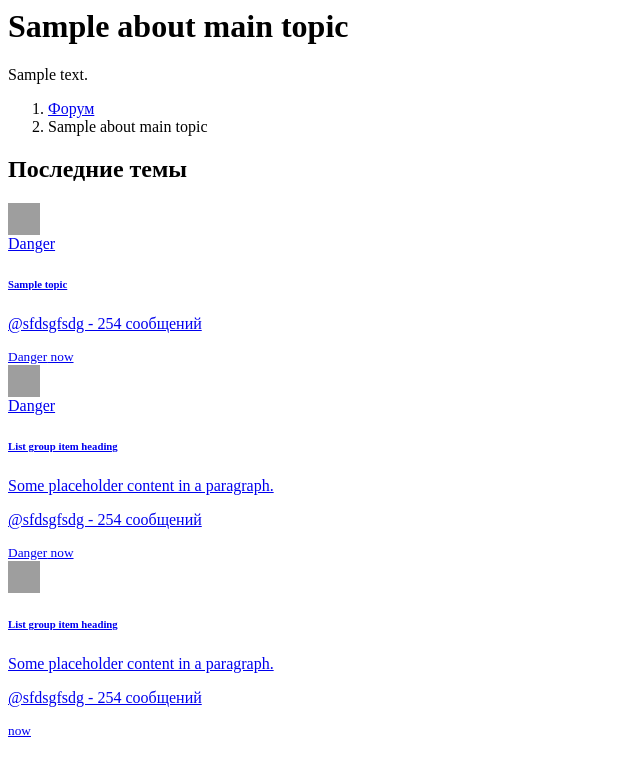
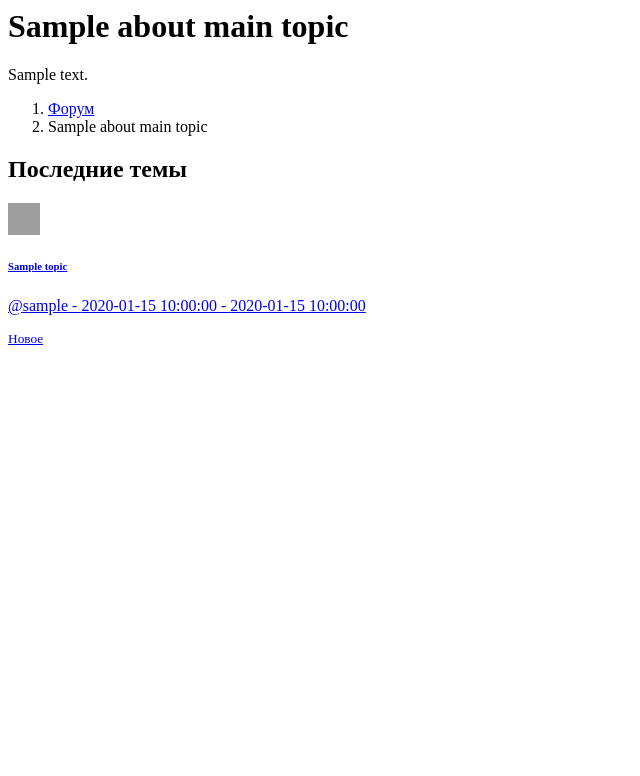
Before and after one commit to AndreyErr/php-uni-forum, a PHP site: template web/dynamic/modules/forum/views/topicsList.php in a window 1280 px wide. Shown: the top 776 px of the page, without its empty margins (0-640 px from the left). Run offline with PHP 8.4, Linux system fonts and the light colour scheme; the template is opened without the code that fills it: most values are stand-ins (such as "Sample title", 1, 10 or a date in 2020); data that the repository does not hold is empty; grey boxes are pictures that could not be loaded.

Commit message:
Added output of the list of topics

```diff
--- a/web/dynamic/modules/forum/forumC.php
+++ b/web/dynamic/modules/forum/forumC.php
@@ -36,12 +36,14 @@ class forumC extends controller{
         $this->view->rander('forum/views/mainTopList', $data);
     }
 
-    // Страница списка тем под главнной темой
+    // Страница списка топиков под главнной темой
     private function topicsListForming(){
         $allAboutTopic = $this->model->selectAllAboutMainTopic($this->path[1]);
         if($allAboutTopic != -1){
             $allTopics = $this->model->selectAllTopics($this->path[1]);
+            $date = date("Y-m-d");
             $data = array(
+                "nowDate" => $date,
                 "aboutMainTopic" => $allAboutTopic,
                 "allTopics" => $allTopics,
                 "jsUpSrc" => array("https://cdnjs.cloudflare.com/ajax/libs/vue/2.4.2/vue.js", "https://cdnjs.cloudflare.com/ajax/libs/marked/0.3.6/marked.min.js", "https://cdnjs.cloudflare.com/ajax/libs/lodash.js/4.17.4/lodash.min.js"),
--- a/web/dynamic/modules/forum/views/topicsList.php
+++ b/web/dynamic/modules/forum/views/topicsList.php
@@ -1,4 +1,4 @@
-<?php $tupe = require($_SERVER['DOCUMENT_ROOT'].'/settings/topic_type.php');?>
+<?php $typeTopics = require($_SERVER['DOCUMENT_ROOT'].'/settings/topic_type.php');?>
 <main class="container">
   <div class="px-4 py-5 my-5 text-center">
     <h1 class="display-5 fw-bold"><?php echo $data["aboutMainTopic"]["name"]?></h1>
@@ -75,7 +75,7 @@
 
 
 
-        <button type="button" class="btn btn-success btn-sm px-4 gap-3" data-bs-toggle="modal" data-bs-target="#ModalAddTopic">Создать педтему в "<?php echo $data["aboutMainTopic"]["name"]?>"</button>
+        <button type="button" class="btn btn-success btn-sm px-4 gap-3" data-bs-toggle="modal" data-bs-target="#ModalAddTopic">Создать топик в "<?php echo $data["aboutMainTopic"]["name"]?>"</button>
         <div class="modal fade" tabindex="-1" id="ModalAddTopic" aria-hidden="true">
         <div class="modal-dialog modal-fullscreen-sm-down">
             <div class="modal-content">
@@ -97,9 +97,9 @@
                     <div class="form-group">
                     <select class="form-select" aria-label="Default select example" name="type">
 
-                      <?php $c = 0; foreach ($tupe as $kay){$c++;}; $i = 1; while ($i <= $c):?>
+                      <?php $c = 0; foreach ($typeTopics as $kay){$c++;}; $i = 1; while ($i <= $c):?>
 
-                      <option value="<?php echo $i?>"><?php echo $tupe[$i]?></option>
+                      <option value="<?php echo $i?>"><?php echo $typeTopics[$i]?></option>
 
                       <?php $i++; endwhile;?>
 
@@ -173,44 +173,23 @@
   <?php else:?>
     <h2>Последние темы</h2>
   <?php foreach ($data['allTopics'] as $kay):?>
-    <a href="/f/<?php echo $data["aboutMainTopic"]["topicName"]?>/<?php echo $kay["id"]?>" class="list-group-item list-group-item-action d-flex gap-3 py-3" aria-current="true">
+    <a href="/f/<?php echo $data["aboutMainTopic"]["topicName"]?>/<?php echo $kay["topic_id"]?>" class="list-group-item list-group-item-action d-flex gap-3 py-3" aria-current="true">
       <img src="https://github.com/twbs.png" alt="twbs" width="32" height="32" class="rounded flex-shrink-0">
       <div class="d-flex gap-2 w-100 justify-content-between">
         <div>
-          <span class="badge rounded-pill text-bg-secondary">Danger</span>
-          <h6 class="mb-0"><?php echo $kay["name"]?></h6>
-          <p class="mb-0 opacity-75">@sfdsgfsdg - 254 сообщений</p>
+        <?php if($kay['type'] != 1):?>
+          <span class="badge rounded-pill text-bg-secondary"><?php echo $typeTopics[$kay['type']]?></span>
+          <?php endif;?>
+          <h6 class="mb-0"><?php echo $kay["topic_name"]?></h6>
+          <p class="mb-0 opacity-75">@<?php echo $kay["login"]?> - <i class="fa-solid fa-calendar-plus"></i> <?php echo $kay["createDate"]?> - <i class="fa-solid fa-eye"></i> <?php echo $kay["viewAllTime"]?></p>
         </div>
-        <small class="opacity-50 text-nowrap"><span class="badge rounded-pill text-bg-danger">Danger</span> now</small>
+        <?php if($data['nowDate'] == $kay["createDate"]):?>
+        <small class="opacity-50 text-nowrap"><span class="badge rounded-pill text-bg-danger">Новое</span></small>
+        <?php endif;?>
       </div>
     </a>
     <?php endforeach;?>
     <?php endif;?>
-
-
-    <a href="#" class="list-group-item list-group-item-action d-flex gap-3 py-3" aria-current="true">
-      <img src="https://github.com/twbs.png" alt="twbs" width="32" height="32" class="rounded flex-shrink-0">
-      <div class="d-flex gap-2 w-100 justify-content-between">
-        <div>
-          <span class="badge rounded-pill text-bg-secondary">Danger</span>
-          <h6 class="mb-0">List group item heading</h6>
-          <p class="mb-0 opacity-75">Some placeholder content in a paragraph.</p>
-          <p class="mb-0 opacity-75">@sfdsgfsdg - 254 сообщений</p>
-        </div>
-        <small class="opacity-50 text-nowrap"><span class="badge rounded-pill text-bg-danger">Danger</span> now</small>
-      </div>
-    </a>
-    <a href="#" class="list-group-item list-group-item-action d-flex gap-3 py-3" aria-current="true">
-      <img src="https://github.com/twbs.png" alt="twbs" width="32" height="32" class="rounded flex-shrink-0">
-      <div class="d-flex gap-2 w-100 justify-content-between">
-        <div>
-          <h6 class="mb-0">List group item heading</h6>
-          <p class="mb-0 opacity-75">Some placeholder content in a paragraph.</p>
-          <p class="mb-0 opacity-75">@sfdsgfsdg - 254 сообщений</p>
-        </div>
-        <small class="opacity-50 text-nowrap">now</small>
-      </div>
-    </a>
   </div>
 
 </main>
--- a/web/dynamic/modules/user/views/userLayout.php
+++ b/web/dynamic/modules/user/views/userLayout.php
@@ -6,7 +6,7 @@
           <img src="../files/img/avatar/<?php // Отображение фото
 
             if($data['userstatusdig'] == -1) echo "nonUser";
-            else if($data['user']['photo'] == 0) echo $data['user']['id'];
+            else if($data['user']['photo'] == 0) echo $data['user']['user_id'];
             else echo $data['user']['photo'];
 
           ?>.png" class="img-responsive rounded mx-auto d-block" alt="" >
@@ -72,7 +72,7 @@
                         <legend class="text-center">Сейчас ваше имя - <?php echo $data['user']['name']?>.</legend>
                         <label for="name">Новое имя: </label>
                         <div class="form-group">
-                          <input type="text" name="name" id="name" maxlength="25" class="form-control" placeholder="<?php echo $data['user']['name']?>  required"/>
+                          <input type="text" name="name" id="name" maxlength="25" class="form-control" placeholder="<?php echo $data['user']['name']?>" required/>
                           <div id="passwordHelpBlock" class="form-text">Его не увидят другие пользователи, но мы сможем к вам обращаться.</div>
                         </div>
                         <button type="submit" class="btn btn-primary mb-3">Сохранить изменения</button>
```
Also changed, not shown: web/dynamic/modules/forum/forumM.php (+32 -22 lines), web/dynamic/modules/user/userM.php (+5 -5 lines).
